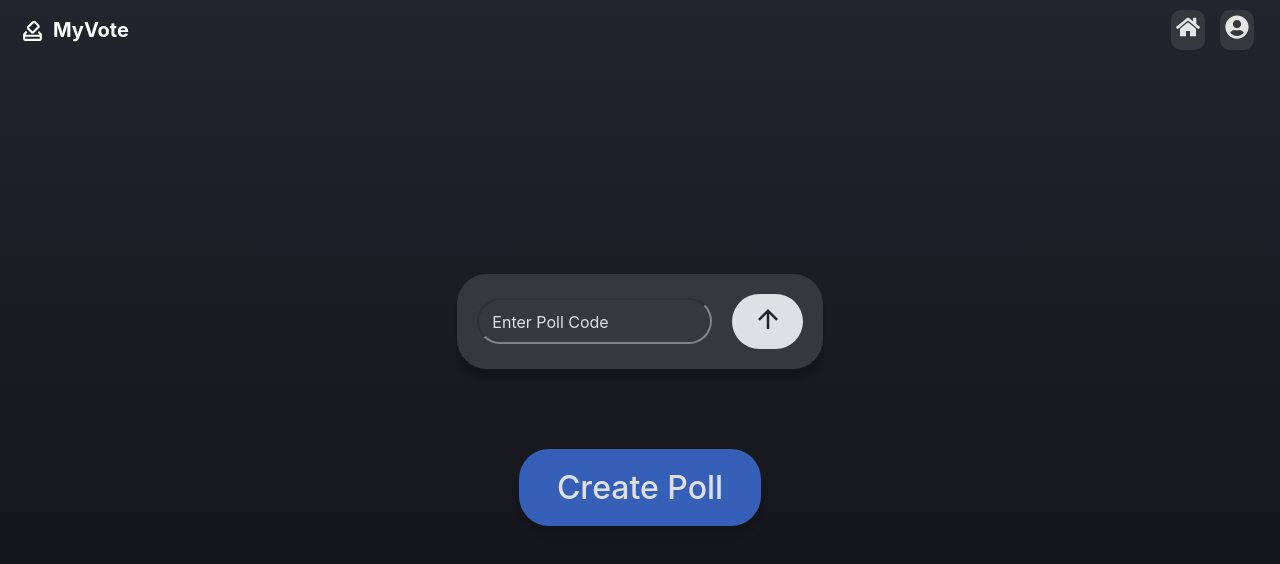
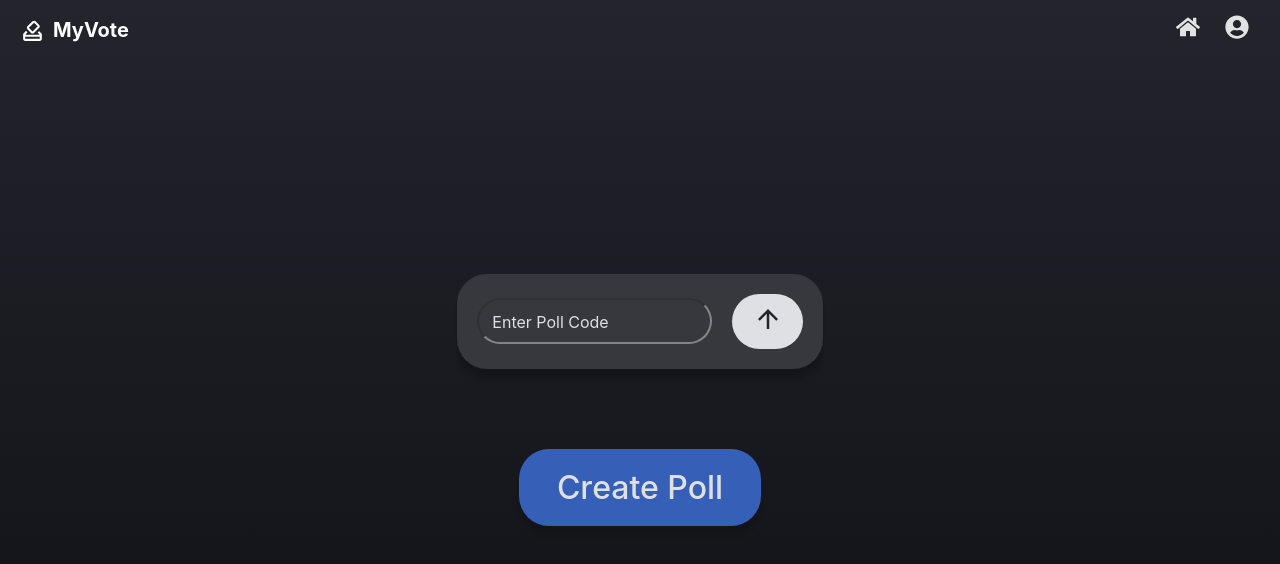
Before and after one commit to JohnLun/MyVote, a React (Vite) app in the folder myvote.client/: page / in a window 1280 px wide. Shown: the top 564 px of the page. Built offline with nearby package versions, Linux system fonts and the light colour scheme; no server answers.

Commit message:
removed border on header icons

```diff
--- a/myvote.client/src/components/Header.css
+++ b/myvote.client/src/components/Header.css
@@ -24,8 +24,6 @@
     margin-right: 15px;
     cursor: pointer;
     transition: transform 0.3s ease;
-    background-color: #37383e;
-    border-radius: 10px;
 }
 .home-icon:hover{
     transform: scale(1.15);
@@ -36,8 +34,6 @@
     margin-right: 20px;
     cursor: pointer;
     transition: transform 0.3s ease;
-    background-color: #37383e;
-    border-radius: 10px;
 }
 .header-icon:hover{
     transform: scale(1.15);
```
